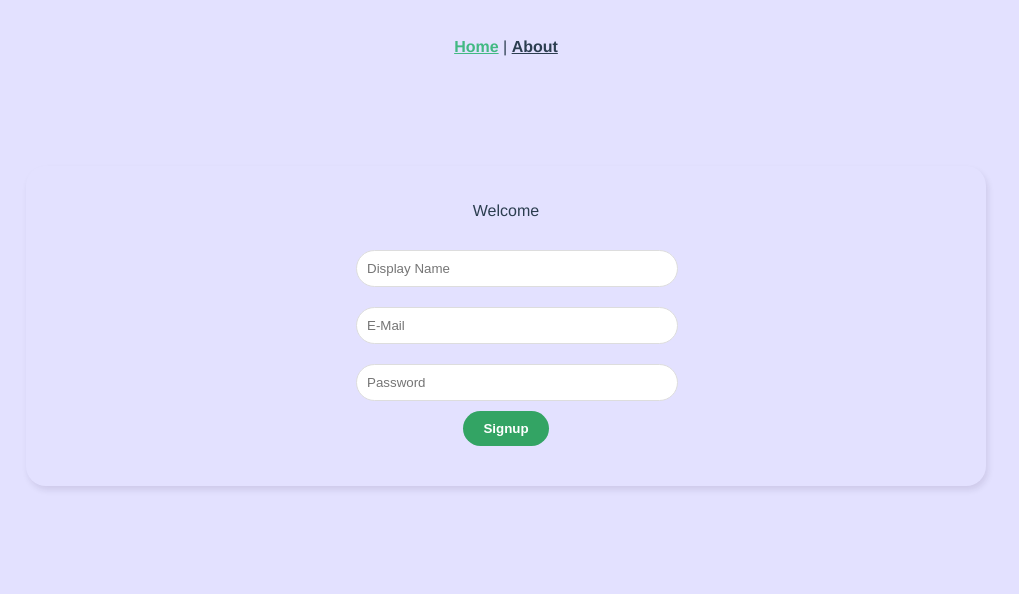
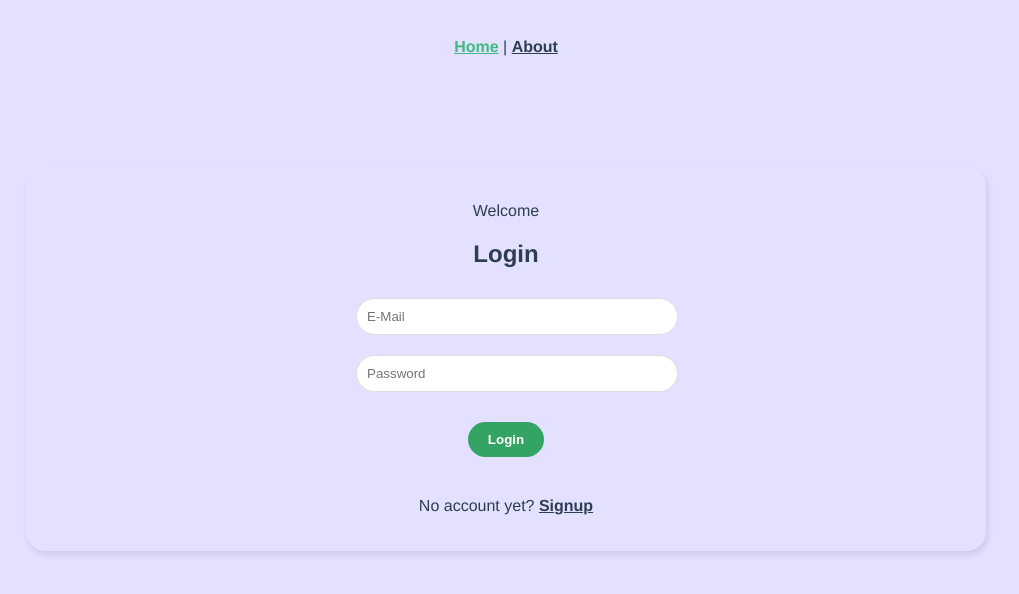
Before and after one commit to Ethemkizilyer/chatapp-vue, a Vue app: page / in a window 1280 px wide. Shown: the top 594 px of the page, without its empty margins (134-1153 px from the left). Built offline with nearby package versions, Linux system fonts and the light colour scheme.

Commit message:
firebase was connected to the recording section

```diff
--- a/src/components/SignupForm.vue
+++ b/src/components/SignupForm.vue
@@ -13,14 +13,17 @@
 </template>
 
 <script>
+import useSignup from "@/composables/useSignup";
 import { ref } from "vue";
+
 export default {
   setup() {
+    const {error,signup}=useSignup()
     const displayName = ref("");
     const email = ref("");
     const password = ref("");
-    const handleSubmit = () => {
-      console.log(displayName.value, email.value, password.value);
+    const handleSubmit = async() => {
+   await signup(email.value,password.value,displayName.value)
     };
 
     return { displayName, email, password, handleSubmit };
--- /dev/null
+++ b/src/composables/useSignup.js
@@ -0,0 +1,24 @@
+import { projectAuth } from "@/firebase/config"
+import { ref } from "vue"
+
+const error= ref(null)
+const signup=async (email,password,displayName)=>{
+error.value=null
+try {
+    const res= await projectAuth.createUserWithEmailAndPassword(email,password)
+    if(!res){
+        throw new Error('Could not complete the signup!')
+    }
+    await res.user.updateProfile({displayName})
+    error.value=null
+    return res
+} catch (err) {
+    console.log(err.message)
+    error.value=err.message
+}
+}
+const useSignup=()=>{
+
+    return {error,signup}
+}
+export default useSignup
--- a/src/firebase/config.js
+++ b/src/firebase/config.js
@@ -1,5 +1,6 @@
 import firebase from "firebase/app"
 import "firebase/firestore"
+import "firebase/auth"
 
 const firebaseConfig = {
   apiKey: "AIzaSyDZTOyX8-oFwPBWwH72raVfD2y3K6XfQLE",
@@ -12,7 +13,8 @@
 
 firebase.initializeApp(firebaseConfig)
 
+const projectAuth=firebase.auth()
 const projectFirestore=firebase.firestore()
 const timestamp= firebase.firestore.FieldValue.serverTimestamp
 
-export{projectFirestore,timestamp}
+export { projectFirestore, timestamp, projectAuth };
--- a/src/views/Welcome.vue
+++ b/src/views/Welcome.vue
@@ -1,17 +1,32 @@
 <template>
   <div class="welcome container">
     <p>Welcome</p>
+    <div v-if="showLogin">
+    <h2>Login</h2>
+    <LoginForm></LoginForm>
+    <p>No account yet? <span @click="showLogin=false">Signup</span></p>
+    </div>
+    <div v-else>
+    <h2>Signup</h2>
     <SignupForm></SignupForm>
-    <!-- <LoginForm></LoginForm> -->
+    <p>Already registered? <span @click="showLogin=true">Login</span></p>
+    </div>
+
+
   </div>
 </template>
 
 <script>
 import SignupForm from '@/components/SignupForm.vue'
 import LoginForm from '@/components/LoginForm.vue'
+import { ref } from 'vue';
 
 export default {
-components:{SignupForm,LoginForm}
+components:{SignupForm,LoginForm},
+setup() {
+  const showLogin=ref(true)
+  return {showLogin}
+}
 }
 </script>
 
@@ -37,4 +52,12 @@
   color: #777;
   margin: 10px auto;
 }
+.welcome span {
+  font-weight: bold;
+  text-decoration: underline;
+  cursor: pointer;
+}
+.welcome button{
+  margin: 20px auto;
+}
 </style>
```
